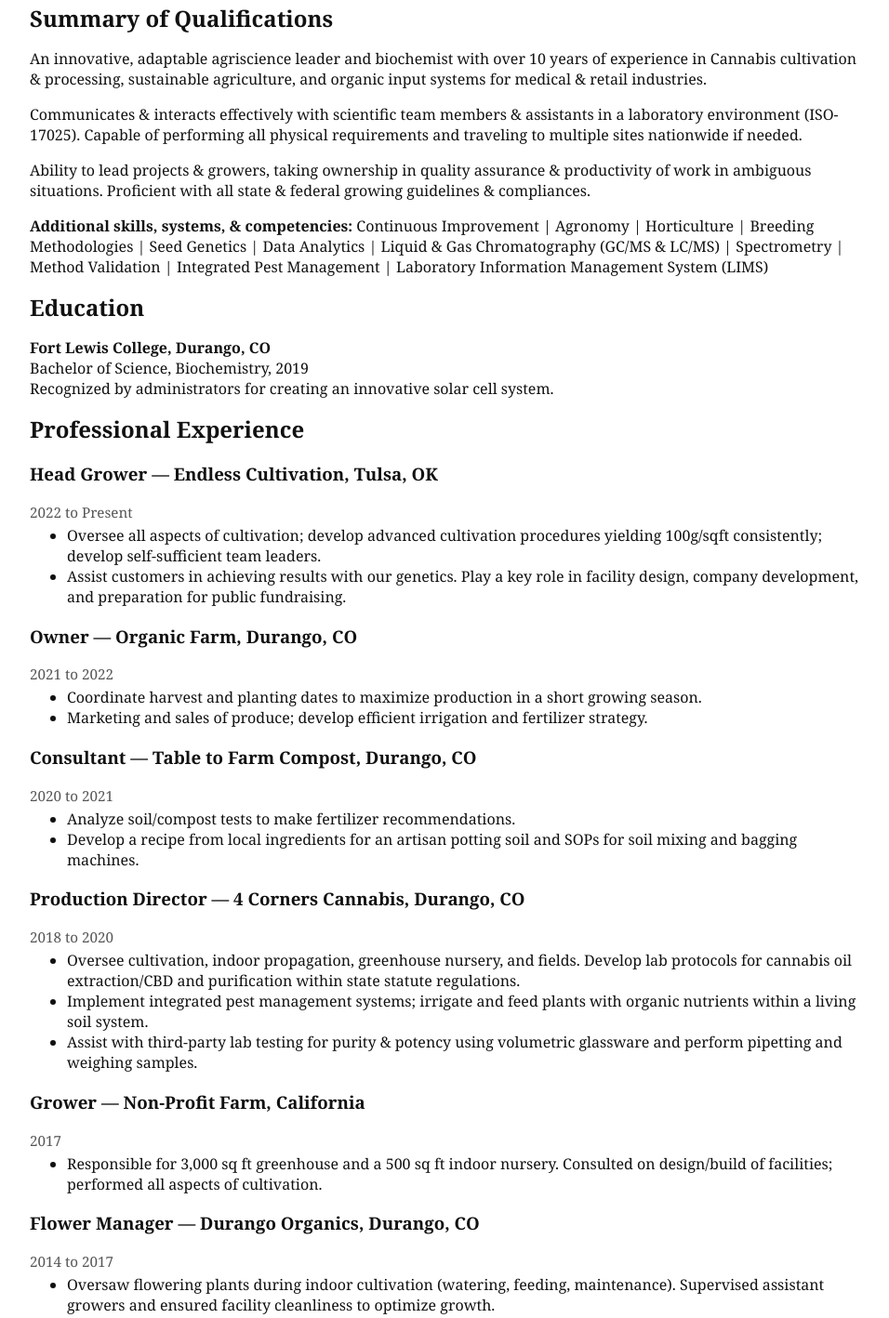
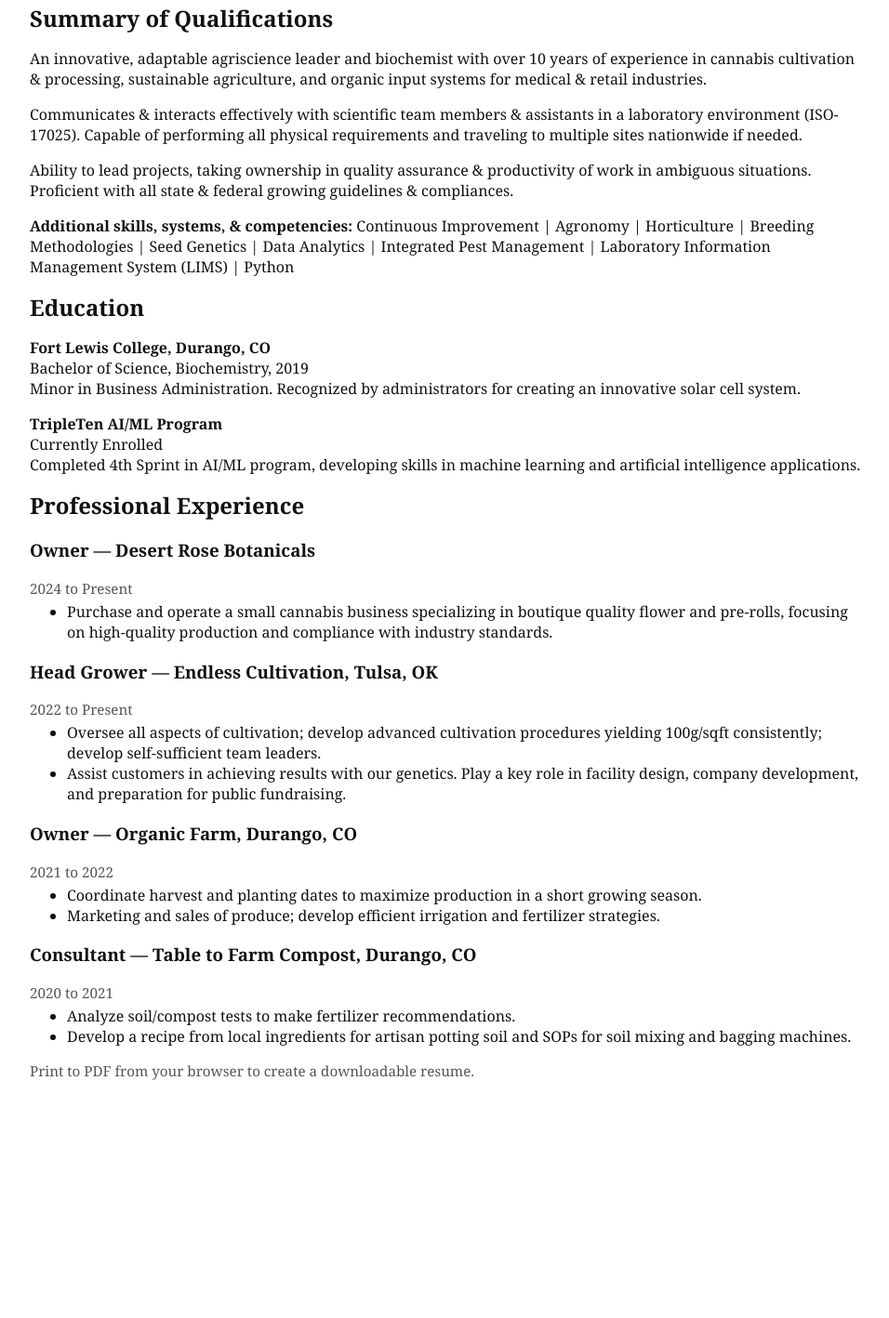
Before and after one commit to Trevor-the-Creator/my-portfolio, a plain HTML site: page resume.html in a window 1280 px wide. Shown: the part 124-1542 px from the top of the page at 93% size, without its empty margins (0-956 px from the left). After the commit the page ends 1318 px from the top, so only its background shows below. Drawn offline with Linux system fonts and the light colour scheme.

Commit message:
Updated resume

```diff
--- a/resume.html
+++ b/resume.html
@@ -23,19 +23,26 @@
 
   <section>
     <h2>Summary of Qualifications</h2>
-    <p>An innovative, adaptable agriscience leader and biochemist with over 10 years of experience in Cannabis cultivation &amp; processing, sustainable agriculture, and organic input systems for medical &amp; retail industries.</p>
+    <p>An innovative, adaptable agriscience leader and biochemist with over 10 years of experience in cannabis cultivation &amp; processing, sustainable agriculture, and organic input systems for medical &amp; retail industries.</p>
     <p>Communicates &amp; interacts effectively with scientific team members &amp; assistants in a laboratory environment (ISO-17025). Capable of performing all physical requirements and traveling to multiple sites nationwide if needed.</p>
-    <p>Ability to lead projects &amp; growers, taking ownership in quality assurance &amp; productivity of work in ambiguous situations. Proficient with all state &amp; federal growing guidelines &amp; compliances.</p>
-    <p><strong>Additional skills, systems, &amp; competencies:</strong> Continuous Improvement | Agronomy | Horticulture | Breeding Methodologies | Seed Genetics | Data Analytics | Liquid &amp; Gas Chromatography (GC/MS &amp; LC/MS) | Spectrometry | Method Validation | Integrated Pest Management | Laboratory Information Management System (LIMS)</p>
+    <p>Ability to lead projects, taking ownership in quality assurance &amp; productivity of work in ambiguous situations. Proficient with all state &amp; federal growing guidelines &amp; compliances.</p>
+    <p><strong>Additional skills, systems, &amp; competencies:</strong> Continuous Improvement | Agronomy | Horticulture | Breeding Methodologies | Seed Genetics | Data Analytics | Integrated Pest Management | Laboratory Information Management System (LIMS) | Python</p>
   </section>
 
   <section>
     <h2>Education</h2>
-    <p><strong>Fort Lewis College, Durango, CO</strong><br>Bachelor of Science, Biochemistry, 2019<br>Recognized by administrators for creating an innovative solar cell system.</p>
+    <p><strong>Fort Lewis College, Durango, CO</strong><br>Bachelor of Science, Biochemistry, 2019<br>Minor in Business Administration. Recognized by administrators for creating an innovative solar cell system.</p>
+    <p><strong>TripleTen AI/ML Program</strong><br>Currently Enrolled<br>Completed 4th Sprint in AI/ML program, developing skills in machine learning and artificial intelligence applications.</p>
   </section>
 
   <section>
     <h2>Professional Experience</h2>
+    <h3>Owner — Desert Rose Botanicals</h3>
+    <div class="muted">2024 to Present</div>
+    <ul>
+      <li>Purchase and operate a small cannabis business specializing in boutique quality flower and pre-rolls, focusing on high-quality production and compliance with industry standards.</li>
+    </ul>
+
     <h3>Head Grower — Endless Cultivation, Tulsa, OK</h3>
     <div class="muted">2022 to Present</div>
     <ul>
@@ -47,34 +54,14 @@
     <div class="muted">2021 to 2022</div>
     <ul>
       <li>Coordinate harvest and planting dates to maximize production in a short growing season.</li>
-      <li>Marketing and sales of produce; develop efficient irrigation and fertilizer strategy.</li>
+      <li>Marketing and sales of produce; develop efficient irrigation and fertilizer strategies.</li>
     </ul>
 
     <h3>Consultant — Table to Farm Compost, Durango, CO</h3>
     <div class="muted">2020 to 2021</div>
     <ul>
       <li>Analyze soil/compost tests to make fertilizer recommendations.</li>
-      <li>Develop a recipe from local ingredients for an artisan potting soil and SOPs for soil mixing and bagging machines.</li>
-    </ul>
-
-    <h3>Production Director — 4 Corners Cannabis, Durango, CO</h3>
-    <div class="muted">2018 to 2020</div>
-    <ul>
-      <li>Oversee cultivation, indoor propagation, greenhouse nursery, and fields. Develop lab protocols for cannabis oil extraction/CBD and purification within state statute regulations.</li>
-      <li>Implement integrated pest management systems; irrigate and feed plants with organic nutrients within a living soil system.</li>
-      <li>Assist with third-party lab testing for purity &amp; potency using volumetric glassware and perform pipetting and weighing samples.</li>
-    </ul>
-
-    <h3>Grower — Non-Profit Farm, California</h3>
-    <div class="muted">2017</div>
-    <ul>
-      <li>Responsible for 3,000 sq ft greenhouse and a 500 sq ft indoor nursery. Consulted on design/build of facilities; performed all aspects of cultivation.</li>
-    </ul>
-
-    <h3>Flower Manager — Durango Organics, Durango, CO</h3>
-    <div class="muted">2014 to 2017</div>
-    <ul>
-      <li>Oversaw flowering plants during indoor cultivation (watering, feeding, maintenance). Supervised assistant growers and ensured facility cleanliness to optimize growth.</li>
+      <li>Develop a recipe from local ingredients for artisan potting soil and SOPs for soil mixing and bagging machines.</li>
     </ul>
   </section>
 
```
